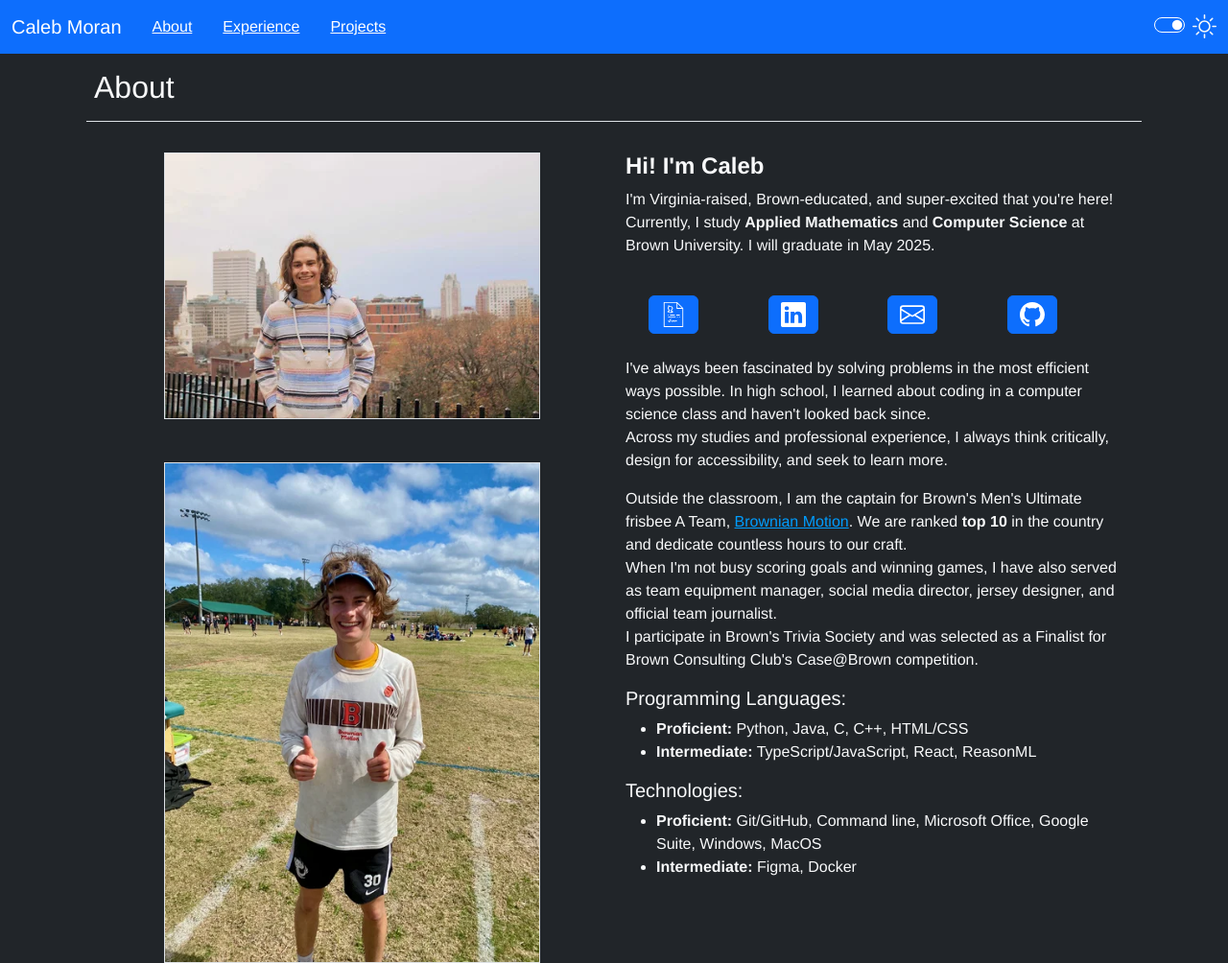
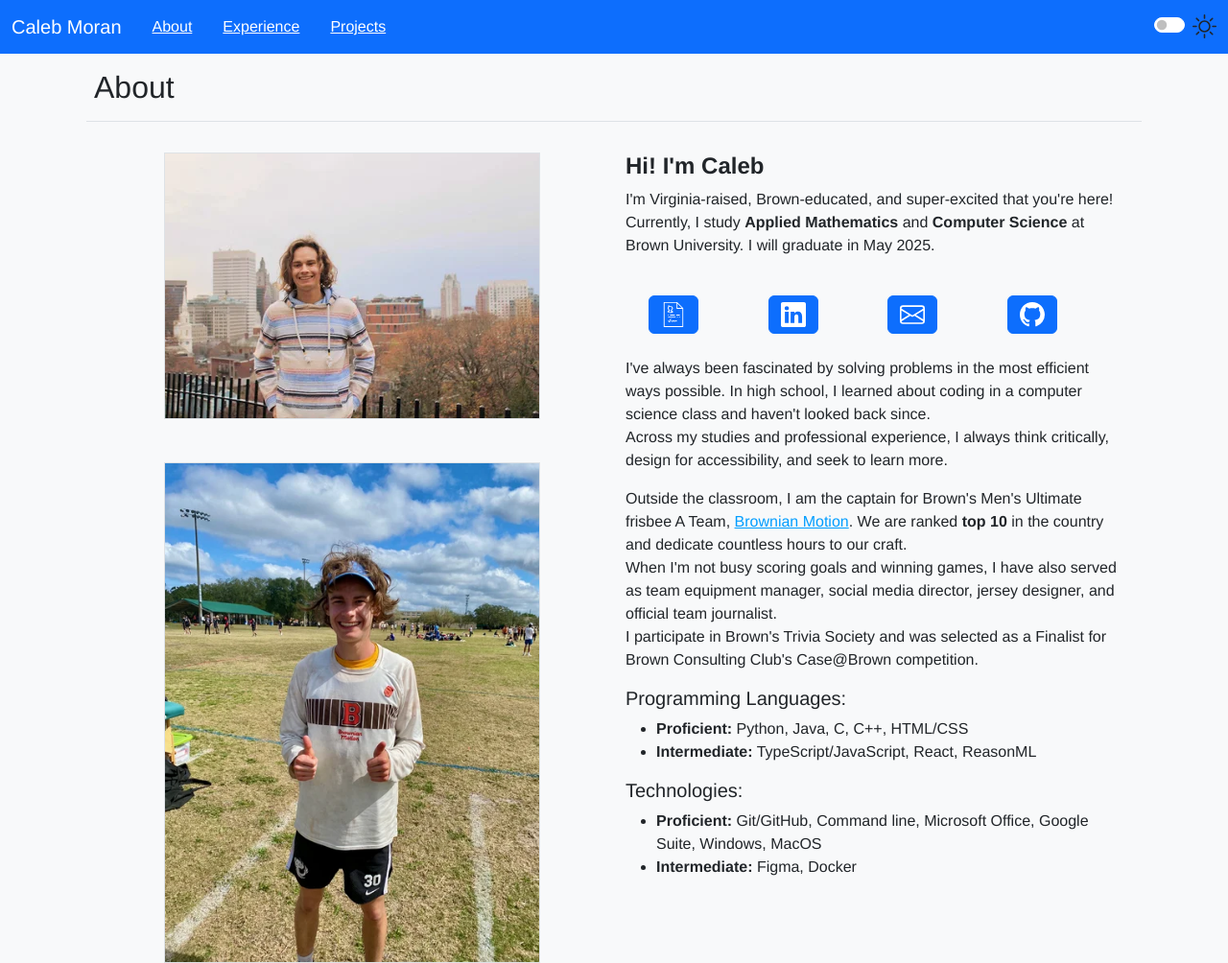
Before and after one commit to cm3cm/cm3cm.github.io, a plain HTML site: page index.html in a window 1280 px wide. Shown: the top 1004 px of the page at 96% size. Drawn offline with nearby package versions, Linux system fonts and the light colour scheme; a web font is replaced by a local one.

Commit message:
fix dark mode toggle default state

```diff
--- a/index.html
+++ b/index.html
@@ -35,7 +35,7 @@
                </li>
             </ul>
             <div class="form-check form-switch ms-auto">
-               <input class="form-check-input" type="checkbox" id="lightSwitch" checked />
+               <input class="form-check-input" type="checkbox" id="lightSwitch"/>
                <label class="form-check-label" for="lightSwitch">
                   <svg
                      id="switchIcon"
```
